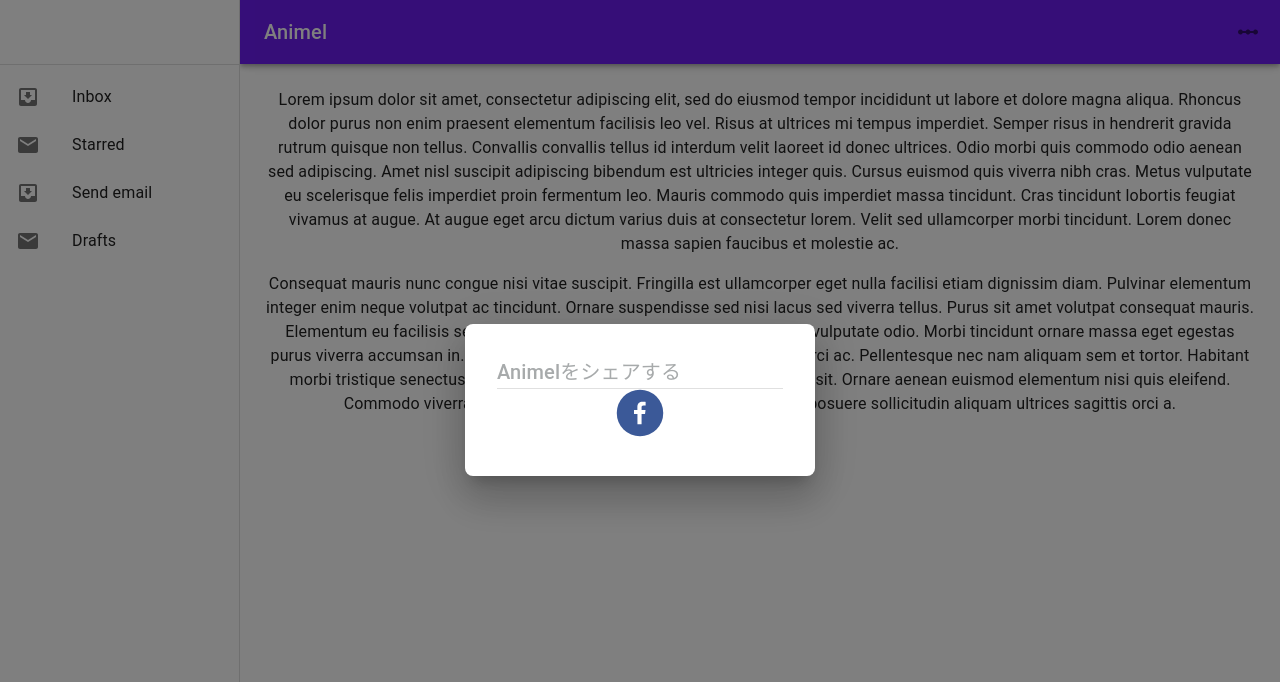
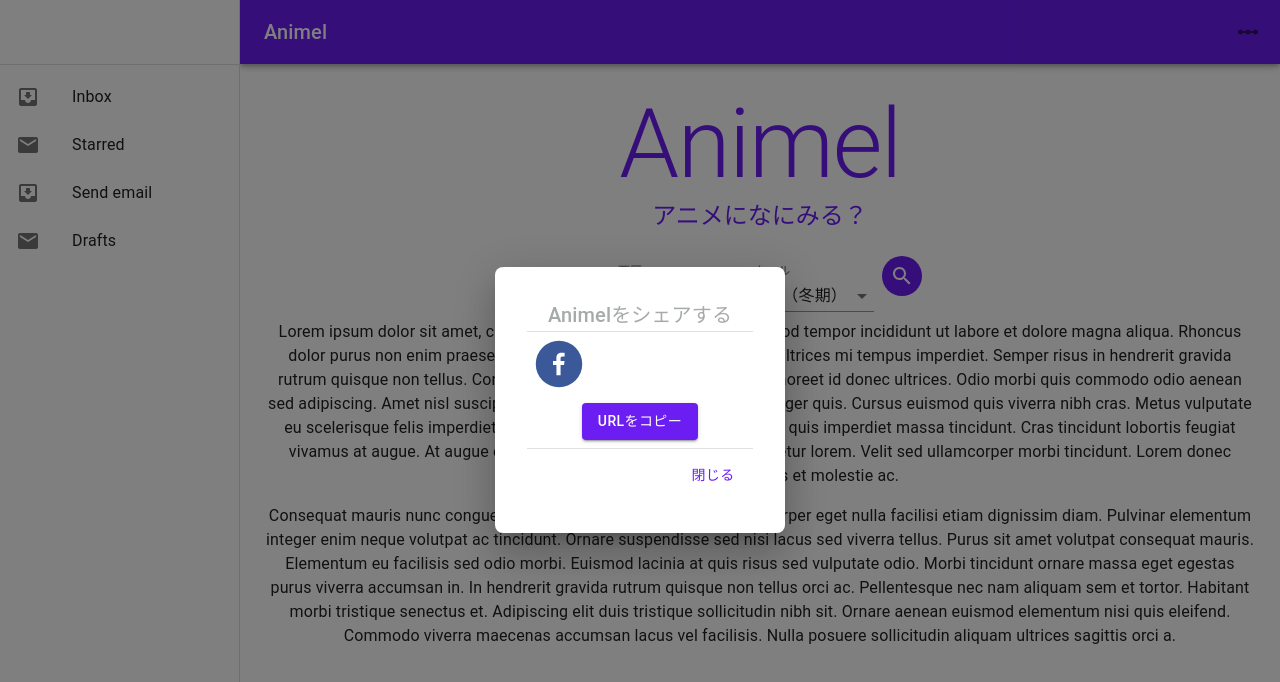
Before and after one commit to karasawa/animel, a React (Create React App) app: page / in a window 1280 px wide. Both pictures are taken after a click on the button 1248 px from the left and 32 px from the top of the page. Shown: the top 682 px of the page. Built offline with nearby package versions, Linux system fonts and the light colour scheme.

Commit message:
create inputForm

```diff
--- /dev/null
+++ b/src/components/atoms/CloseButton.tsx
@@ -0,0 +1,15 @@
+import { memo } from 'react';
+import Box from '@mui/material/Box';
+import Button from "@mui/material/Button";
+import { dialogState } from '../../recoil/atom';
+import { useSetRecoilState } from 'recoil';
+
+const CloseButton = memo(() => {
+    const setOpen = useSetRecoilState(dialogState);
+    return(
+        <Box sx={{margin: 1, textAlign: 'right'}} >
+            <Button sx={{color: '#6c1df2'}} onClick={() => setOpen(false)} >閉じる</Button>
+        </Box>
+    );
+});
+export default CloseButton;
--- /dev/null
+++ b/src/components/atoms/SearchButton.tsx
@@ -0,0 +1,22 @@
+import { memo } from 'react';
+import SearchIcon from '@mui/icons-material/Search';
+import { IconButton } from "@mui/material";
+import { yearState, courState } from '../../recoil/atom';
+import { useRecoilValue } from 'recoil';
+
+const SearchButton = memo(() => {
+    const getAnimeHandle = () => {
+        console.log('click')
+    }
+    return(
+        <IconButton
+        edge="end"
+        aria-label="search"
+        onClick={getAnimeHandle}
+        sx={{background: '#6c1df2', color: '#fff'}}
+        >
+            <SearchIcon />
+        </IconButton>
+    );
+});
+export default SearchButton;
--- a/src/components/atoms/ShareMenuButton.tsx
+++ b/src/components/atoms/ShareMenuButton.tsx
@@ -2,10 +2,10 @@ import { memo } from 'react';
 import LinearScaleIcon from '@mui/icons-material/LinearScale';
 import { IconButton } from "@mui/material";
 import { dialogState } from '../../recoil/atom';
-import { useRecoilState } from 'recoil';
+import { useSetRecoilState } from 'recoil';
 
 const ShareMenuButton = memo(() => {
-    const [open, setOpen] = useRecoilState(dialogState);
+    const setOpen = useSetRecoilState(dialogState);
     return(
         <IconButton
         edge="end"
--- /dev/null
+++ b/src/components/atoms/UrlCopyButton.tsx
@@ -0,0 +1,12 @@
+import { memo } from 'react';
+import Box from '@mui/material/Box';
+import Button from "@mui/material/Button";
+
+const UrlCopyButton = memo(() => {
+    return(
+        <Box sx={{margin: 1, textAlign: 'center'}} >
+            <Button variant="contained" sx={{background: '#6c1df2'}} >URLをコピー</Button>
+        </Box>
+    );
+});
+export default UrlCopyButton;
--- /dev/null
+++ b/src/components/molecules/FormField.tsx
@@ -0,0 +1,55 @@
+import { memo } from 'react';
+import Box from "@mui/material/Box";
+import InputLabel from '@mui/material/InputLabel';
+import MenuItem from '@mui/material/MenuItem';
+import FormControl from '@mui/material/FormControl';
+import Select, { SelectChangeEvent } from '@mui/material/Select';
+import { yearState, courState } from '../../recoil/atom';
+import { useRecoilState } from 'recoil';
+import SearchButton from '../atoms/SearchButton';
+
+const FormField = memo(() => {
+    const [year, setYear] = useRecoilState(yearState);
+    const [cour, setCour] = useRecoilState(courState);
+
+  return (
+    <Box sx={{paddingTop: 3, alignItems: 'center'}} >
+      <FormControl variant="standard" sx={{ m: 1, minWidth: 120 }}>
+        <InputLabel id="demo-simple-select-standard-label1">西暦</InputLabel>
+        <Select
+          labelId="demo-simple-select-standard-label1"
+          id="demo-simple-select-standard1"
+          value={year}
+          onChange={(e: SelectChangeEvent) => {setYear(e.target.value)}}
+          label="西暦"
+        >
+          <MenuItem value={'2022'}>2022</MenuItem>
+          <MenuItem value={'2021'}>2021</MenuItem>
+          <MenuItem value={'2020'}>2020</MenuItem>
+          <MenuItem value={'2019'}>2019</MenuItem>
+          <MenuItem value={'2018'}>2018</MenuItem>
+          <MenuItem value={'2017'}>2017</MenuItem>
+          <MenuItem value={'2016'}>2016</MenuItem>
+          <MenuItem value={'2015'}>2015</MenuItem>
+        </Select>
+      </FormControl>
+      <FormControl variant="standard" sx={{ m: 1, minWidth: 120 }}>
+        <InputLabel id="demo-simple-select-standard-label2">クール</InputLabel>
+        <Select
+          labelId="demo-simple-select-standard-label2"
+          id="demo-simple-select-standard2"
+          value={cour}
+          onChange={(e: SelectChangeEvent) => {setCour(e.target.value)}}
+          label="クール"
+        >
+          <MenuItem value={'1'}>1期（冬期）</MenuItem>
+          <MenuItem value={'2'}>2期（春期）</MenuItem>
+          <MenuItem value={'3'}>3期（夏期）</MenuItem>
+          <MenuItem value={'4'}>4期（秋期）</MenuItem>
+        </Select>
+      </FormControl>
+      <SearchButton />
+    </Box>
+  );
+});
+export default FormField;
--- a/src/components/molecules/ShareMenuDialog.tsx
+++ b/src/components/molecules/ShareMenuDialog.tsx
@@ -1,8 +1,10 @@
 import { memo } from 'react';
+import UrlCopyButton from '../atoms/UrlCopyButton';
 import Modal from "@mui/material/Modal";
 import { dialogState } from '../../recoil/atom';
 import { useRecoilState } from 'recoil';
-import Box from "@mui/material/AppBar";
+import Box from '@mui/material/Box';
+import Button from "@mui/material/Button";
 import Typography from '@mui/material/Typography';
 import Divider from '@mui/material/Divider';
 import {
@@ -18,6 +20,7 @@ import {
     TumblrIcon,
     EmailIcon,
   } from 'react-share';
+import CloseButton from '../atoms/CloseButton';
 
 
 const style = {
@@ -25,7 +28,7 @@ const style = {
     top: "50%",
     left: "50%",
     transform: "translate(-50%, -50%)",
-    width: 350,
+    width: 290,
     bgcolor: "background.paper",
     boxShadow: 24,
     borderRadius: 2,
@@ -43,19 +46,11 @@ const ShareMenuDialog = memo(() => {
             aria-describedby="modal-modal-description"
         >
             <Box sx={style}>
-                <Typography id="modal-modal-title" variant="h6" component="h2" sx={{color: '#a7aaab'}}>
+                <Typography id="modal-modal-title" variant="h6" component="h2" sx={{color: '#a7aaab', textAlign: 'center'}}>
                 Animelをシェアする
                 </Typography>
                 <Divider />
-                {/* <div style={{ margin: 10 }}>
-                    <TextField
-                        id="task"
-                        label="task"
-                        variant="outlined"
-                        size="small"
-                        style={{ width: 260 }}
-                    />
-                </div>   */}
+                <Box sx={{ margin: 1 }}>
                     <FacebookShareButton
                         url=''
                         quote=''
@@ -64,6 +59,7 @@ const ShareMenuDialog = memo(() => {
                         size={48}
                         round />
                     </FacebookShareButton>
+                </Box>
                 {/* <TwitterShareButton
                     url=''
                     quote=''
@@ -101,6 +97,9 @@ const ShareMenuDialog = memo(() => {
                     size={48}
                     round />
                 </EmailShareButton>                 */}
+                <UrlCopyButton />
+                <Divider />
+                <CloseButton />
             </Box>
         </Modal>
     );
--- a/src/components/organisms/SideMenu.tsx
+++ b/src/components/organisms/SideMenu.tsx
@@ -1,8 +1,6 @@
 import { memo } from 'react';
-import AppBar from "@mui/material/AppBar";
-import Box from "@mui/material/AppBar";
+import Box from "@mui/material/Box";
 import Toolbar from "@mui/material/Toolbar";
-import Typography from "@mui/material/Typography";
 import List from '@mui/material/List';
 import ListItem from '@mui/material/ListItem';
 import ListItemIcon from '@mui/material/ListItemIcon';
@@ -13,7 +11,7 @@ import Divider from '@mui/material/Divider';
 
 const SideMenu = () => {
     return(
-      <div>
+      <Box>
         <Toolbar />
         <Divider />
         <List>
@@ -26,7 +24,7 @@ const SideMenu = () => {
             </ListItem>
             ))}
         </List>
-      </div>
+      </Box>
     );
 };
 export default SideMenu;
--- a/src/components/pages/Home.tsx
+++ b/src/components/pages/Home.tsx
@@ -6,6 +6,7 @@ import Toolbar from '@mui/material/Toolbar';
 import Typography from '@mui/material/Typography';
 import Header from '../organisms/Header';
 import SideMenu from '../organisms/SideMenu';
+import FormField from '../molecules/FormField';
 
 const drawerWidth = 240;
 
@@ -74,6 +75,9 @@ export default function Home(props: Props) {
         sx={{ flexGrow: 1, p: 3, width: { sm: `calc(100% - ${drawerWidth}px)` } }}
       >
         <Toolbar />
+        <Typography variant="h1" component="h2" sx={{color: '#6c1df2'}} >Animel</Typography>
+        <Typography variant="h5" component="h2" sx={{color: '#6c1df9'}} >アニメになにみる？</Typography>
+        <FormField />
         <Typography paragraph>
           Lorem ipsum dolor sit amet, consectetur adipiscing elit, sed do eiusmod
           tempor incididunt ut labore et dolore magna aliqua. Rhoncus dolor purus non
--- a/src/recoil/atom.tsx
+++ b/src/recoil/atom.tsx
@@ -4,3 +4,13 @@ export const dialogState = atom<boolean>({
   key: "dialogState",
   default: false,
 });
+
+export const yearState = atom<string>({
+  key: "yearState",
+  default: '2022',
+});
+
+export const courState = atom<string>({
+  key: "courState",
+  default: '1',
+});
```
Lines whose indentation alone changed are shown as unchanged.
